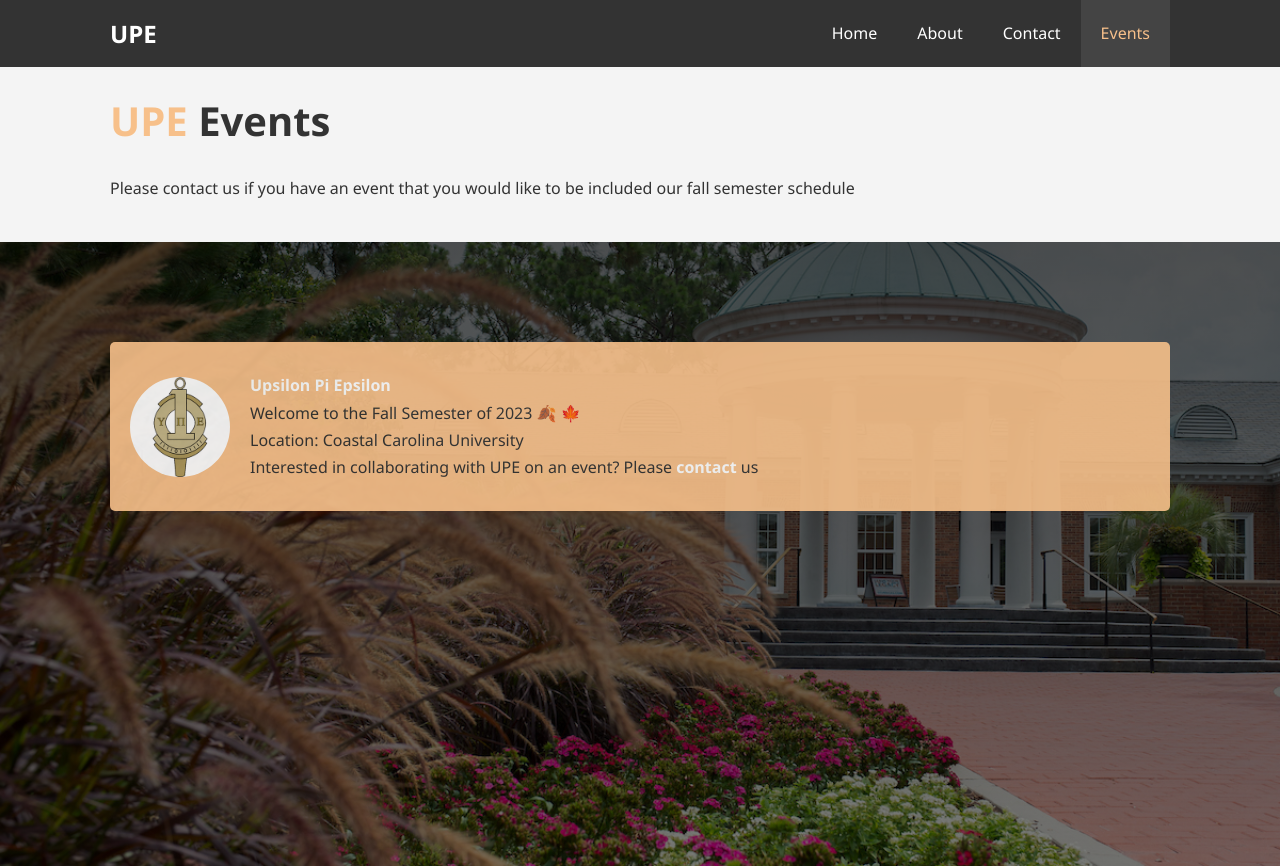
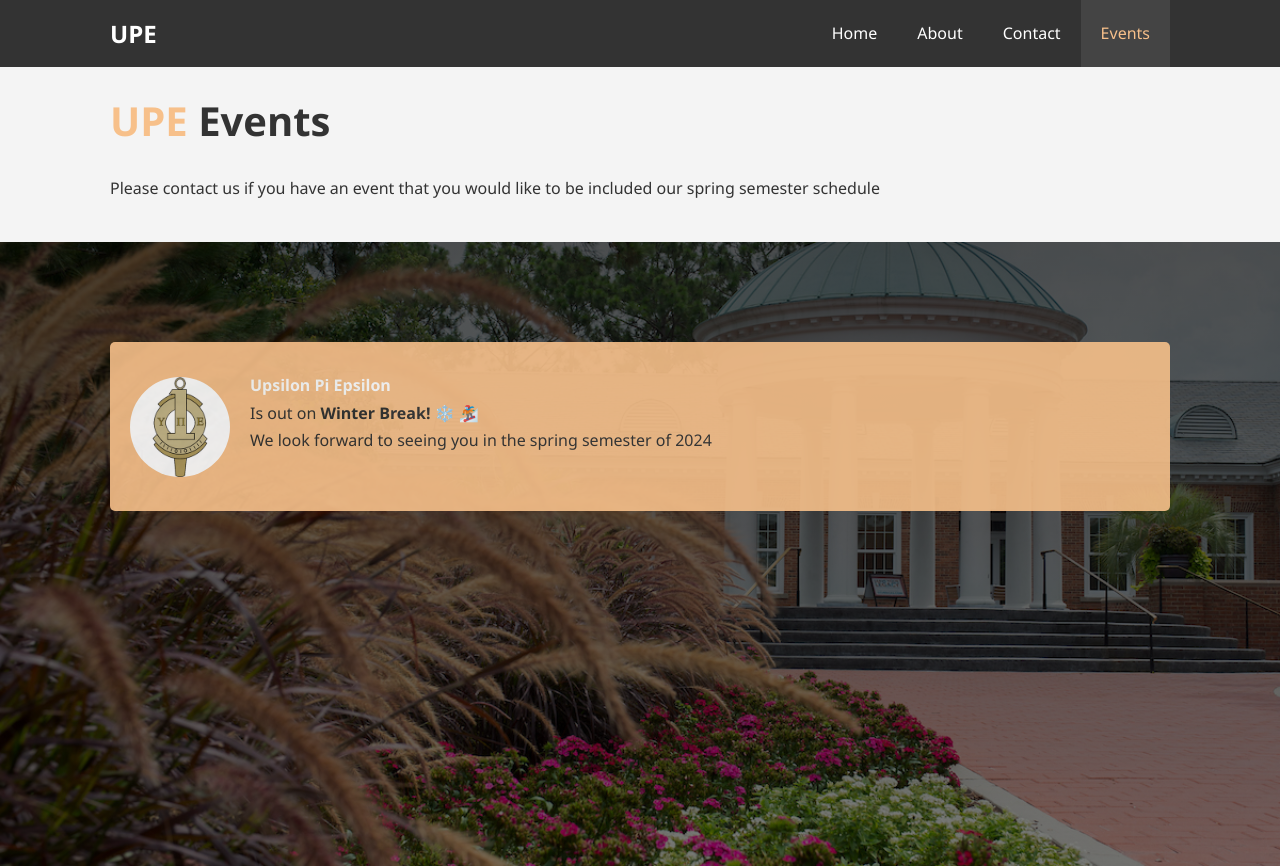
Before and after one commit to c-grigsby/upsilon-pi-epsilon, a plain HTML site: page frontend/events.html in a window 1280 px wide. Shown: the top 866 px of the page. Drawn offline with Linux system fonts and the light colour scheme; some packages are replaced by stand-ins of ours.

Commit message:
chore(events): winter break

```diff
--- a/frontend/events.html
+++ b/frontend/events.html
@@ -48,7 +48,7 @@
         <h1 class="l-heading"><span class="text-primary">UPE</span> Events</h1>
         <p>
           Please contact us if you have an event that you would like to be
-          included our fall semester schedule
+          included our spring semester schedule
         </p>
       </div>
     </section>
@@ -62,11 +62,11 @@
           <p>
             <span class="officer-position">Upsilon Pi Epsilon</span>
             <br />
-            Welcome to the Fall Semester of 2023 🍂 🍁
+            Is out on <b>Winter Break!</b> ❄️ 🏂
             <br />
-            Location: Coastal Carolina University
+            We look forward to seeing you in the spring semester of 2024
             <br />
-            Interested in collaborating with UPE on an event? Please <a class="officer-position" href="contact.html">contact</a> us
+            <br />
           </p>
         </div>
     </section>
```
Also changed, not shown: frontend/img/c3-coffee-logo.jpg (deleted), frontend/img/ccu_night.png (deleted), frontend/img/upe_induction.jpg (deleted).
